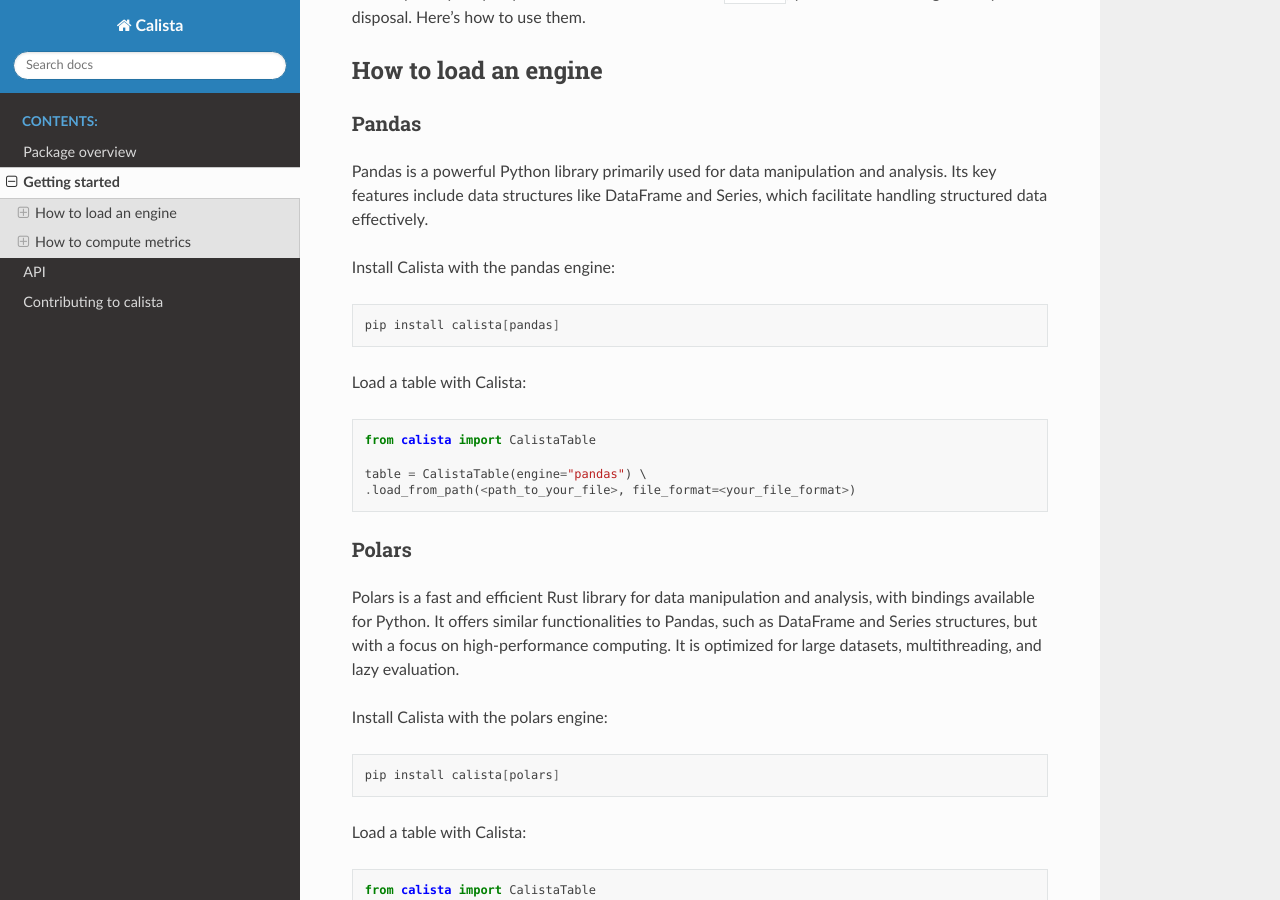
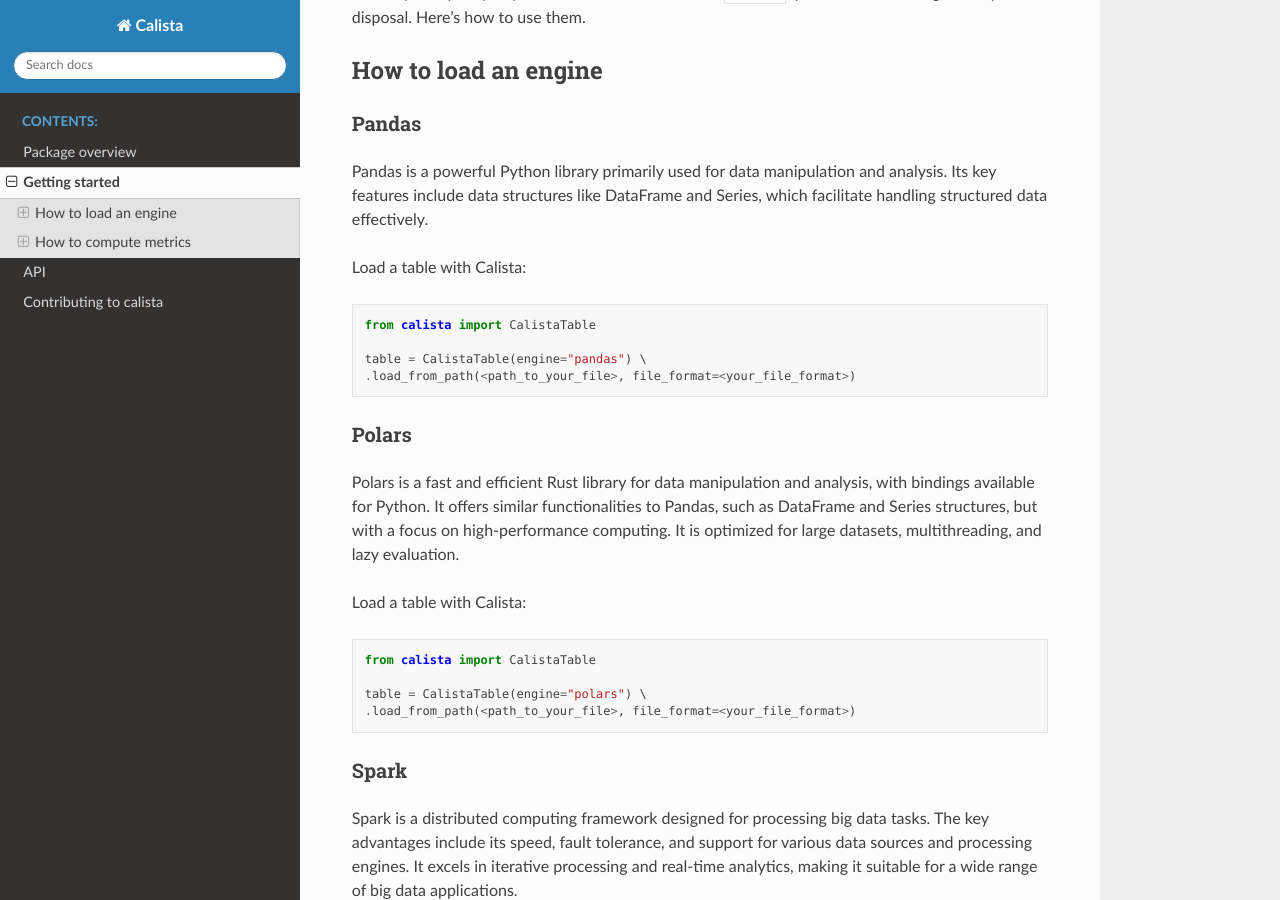
Before and after one commit to Aubay-Data-AI/calista, a Sphinx documentation site: the page built from docs/getting_started.rst, in a window 1280 px wide and 900 px high, scrolled down 571 px. Built offline with Sphinx 7.4.7 and the Read the Docs theme 2.0.0, drawn with Linux system fonts in a browser that asks for light colours.

```diff
--- a/docs/getting_started.rst
+++ b/docs/getting_started.rst
@@ -32,13 +32,6 @@ Pandas
 Pandas is a powerful Python library primarily used for data manipulation and analysis.
 Its key features include data structures like DataFrame and Series, which facilitate handling structured data effectively.
 
-Install Calista with the pandas engine:
-
-.. code-block:: bash
-
-    pip install calista[pandas]
-
-
 Load a table with Calista:
 
 .. code-block:: python
@@ -55,13 +48,6 @@ Polars
 Polars is a fast and efficient Rust library for data manipulation and analysis, with bindings available for Python.
 It offers similar functionalities to Pandas, such as DataFrame and Series structures, but with a focus on high-performance computing.
 It is optimized for large datasets, multithreading, and lazy evaluation.
-
-Install Calista with the polars engine:
-
-.. code-block:: bash
-
-    pip install calista[polars]
-
 
 Load a table with Calista:
 
```
Also changed, not shown: README.md (+3 -1 lines).
